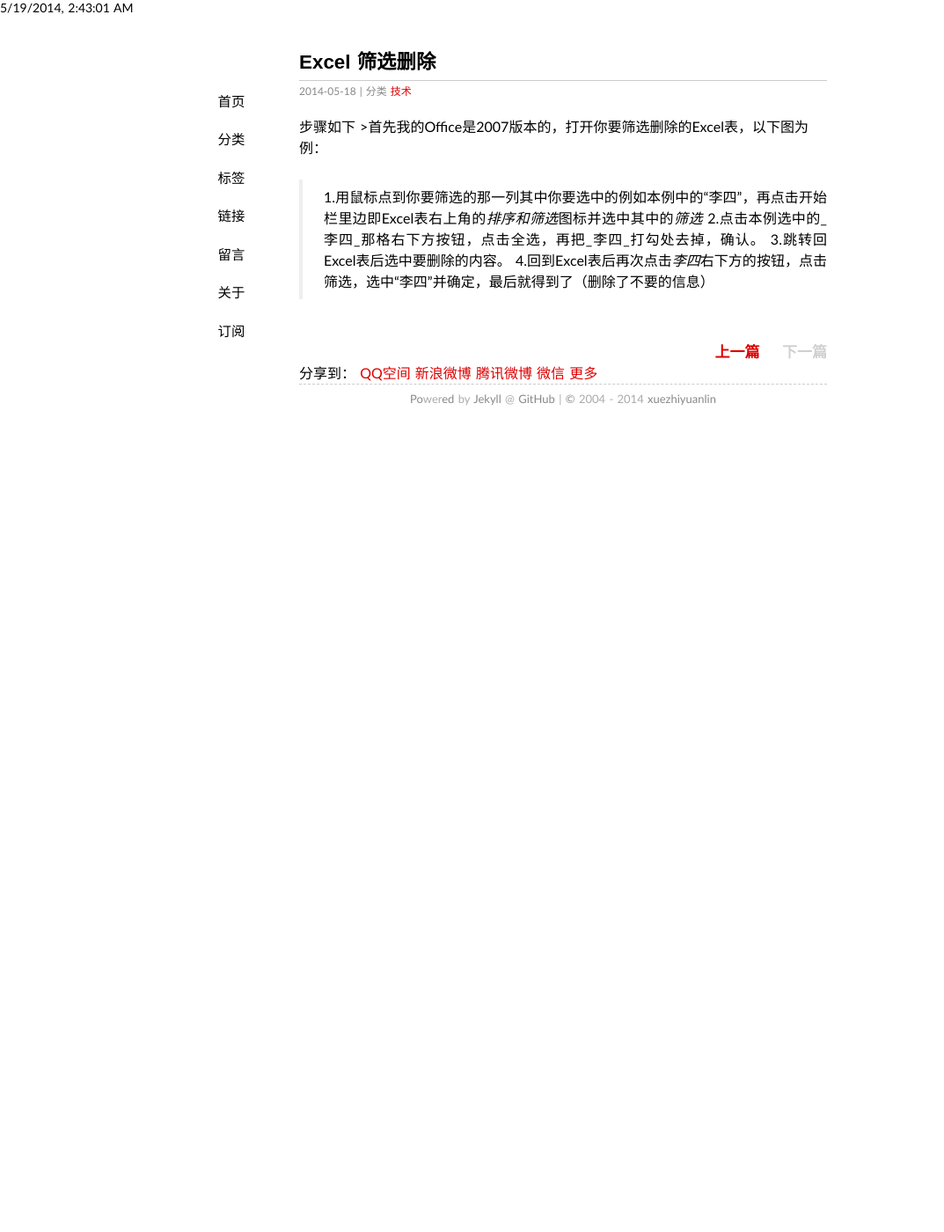
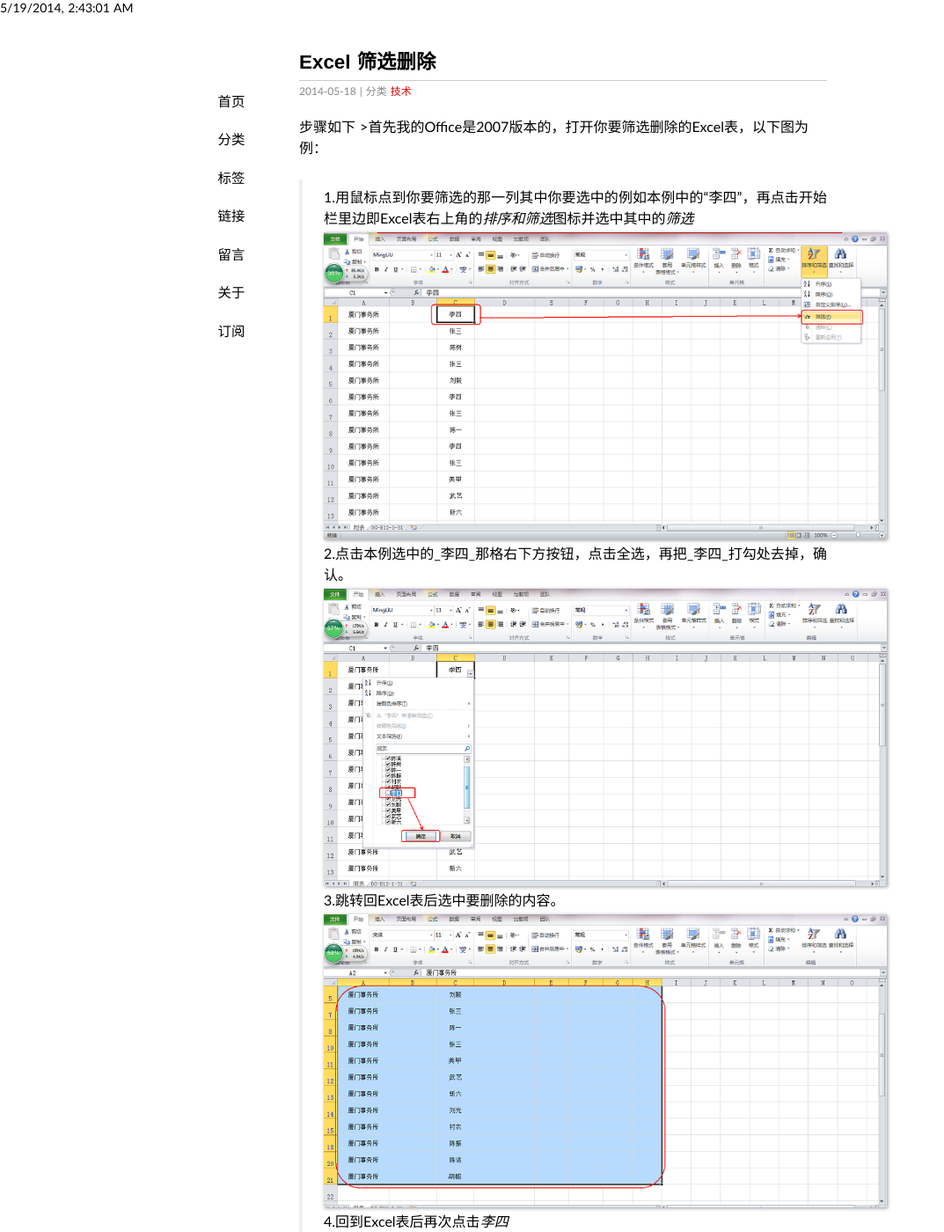
Before and after one commit to Xuezhiyuanlin/xuezhiyuanlin.github.io, a Jekyll site: the page built from _posts/2014-05-18-Excel delete.md, in a window 1280 px wide and 1400 px high. Shown: the whole window at 88% size, without its empty margins (0-1073 px from the left). Built offline with Jekyll 4.4.1, drawn with Linux system fonts in a browser that asks for light colours; some web fonts are replaced; Markdown is read by kramdown in place of the engine named in the settings; comment, search, counter and statistics services are not loaded; some of the changed text lies outside the part shown.

Commit message:
Excel delete

```diff
--- a/_posts/2014-05-18-Excel delete.md
+++ b/_posts/2014-05-18-Excel delete.md
@@ -2,11 +2,11 @@
 date: 2014-05-18 00:25:22+00:00
 layout: post
 title: Excel 筛选删除
-thread: 143
+<!-- thread: 143 -->
 categories: 技术
 ---
 步骤如下  >首先我的Office是2007版本的，打开你要筛选删除的Excel表，以下图为例：
-> 1.用鼠标点到你要筛选的那一列其中你要选中的例如本例中的“李四”，再点击开始栏里边即Excel表右上角的*排序和筛选*图标并选中其中的*筛选*
->2.点击本例选中的_李四_那格右下方按钮，点击全选，再把_李四_打勾处去掉，确认。
->3.跳转回Excel表后选中要删除的内容。
->4.回到Excel表后再次点击*李四*右下方的按钮，点击筛选，选中“李四”并确定，最后就得到了（删除了不要的信息）
+> 1.用鼠标点到你要筛选的那一列其中你要选中的例如本例中的“李四”，再点击开始栏里边即Excel表右上角的*排序和筛选*图标并选中其中的*筛选*![Step 1](/assets/Delete_1.jpg)
+>2.点击本例选中的_李四_那格右下方按钮，点击全选，再把_李四_打勾处去掉，确认。![Step 2](/assets/Delete_2.jpg)
+>3.跳转回Excel表后选中要删除的内容。![Step 3](/assets/Delete_3.jpg)
+>4.回到Excel表后再次点击*李四*![Step 4](/assets/Delete_4.jpg)右下方的按钮，点击筛选，选中“李四”并确定，![Step 5](/assets/Delete_5.jpg)最后就得到了（删除了不要的信息）![Step 6](/assets/Delete_6.jpg)
```
Also changed, not shown: _posts/2014-05-17-multi-tenancy technology.md (+1 -1 lines).
